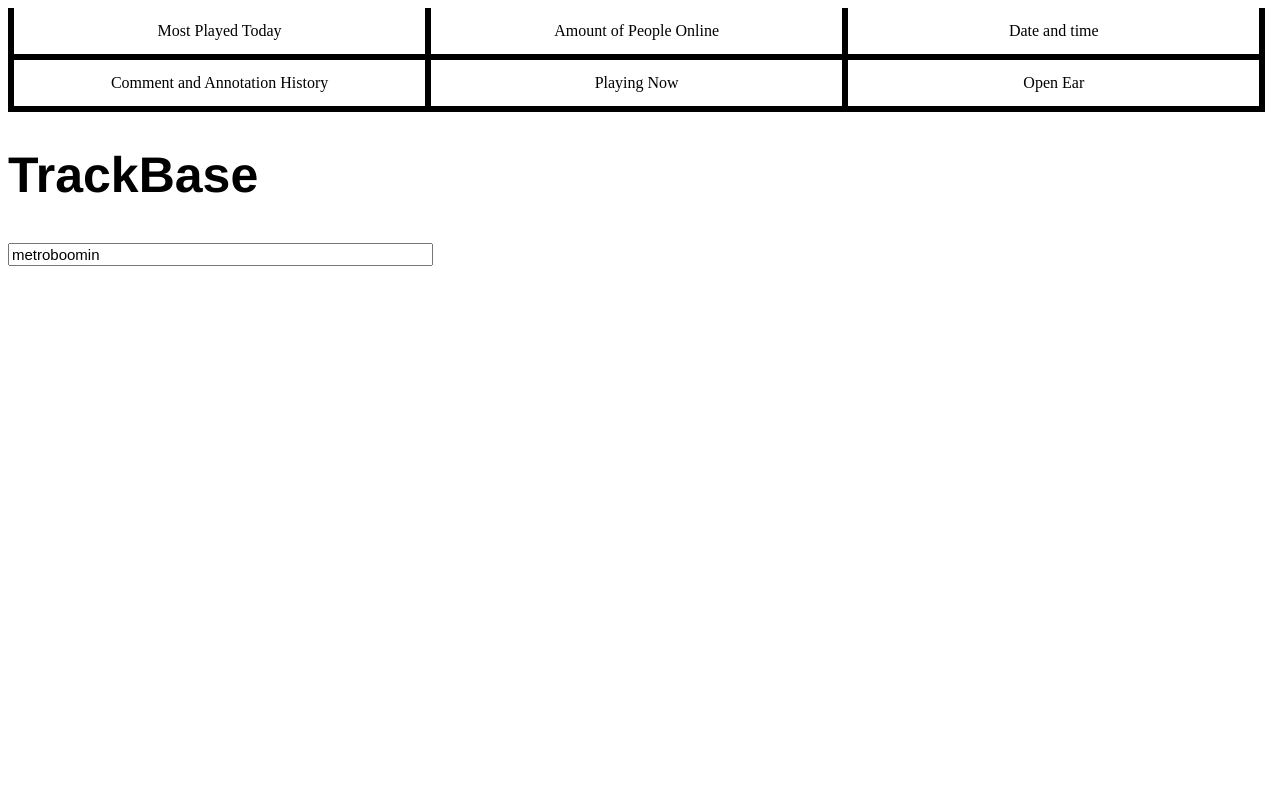
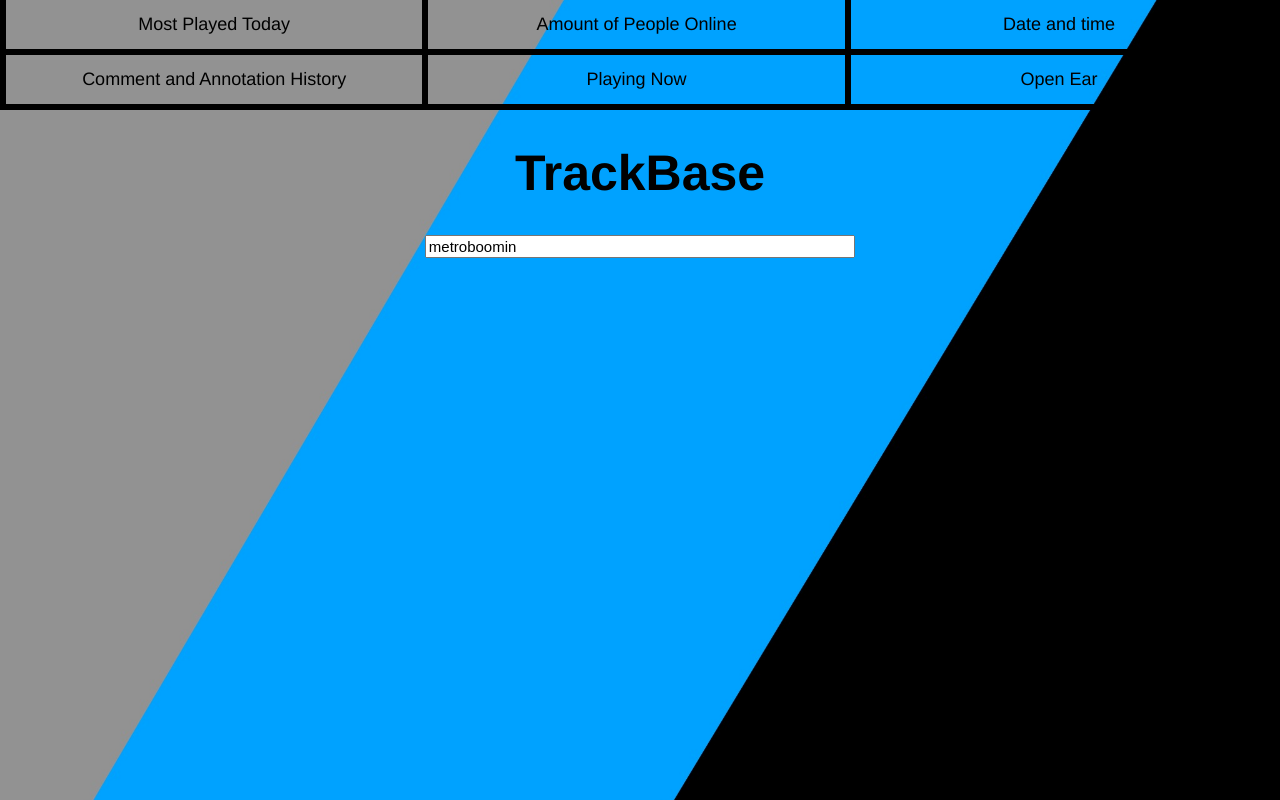
Before and after one commit to ajyoung-atomic/TrackBase, an Angular app: page / in a window 1280 px wide. Built offline with nearby package versions, Linux system fonts and the light colour scheme.

Commit message:
Fixing (and also experimenting with) CSS for the background image

```diff
--- a/src/app/0Trackbase.css
+++ b/src/app/0Trackbase.css
@@ -2,8 +2,16 @@
 @import url('https://fonts.googleapis.com/css?family=Open+Sans:400,700');
 @import url('https://fonts.googleapis.com/css?family=Merriweather:400,700');
 
-body, html
-{
+html {
+  background: url('../assets/z-image.jpg') no-repeat center center fixed;
+  height: 100%;
+  -webkit-background-size: cover;
+  -moz-background-size: cover;
+  -o-background-size: cover;
+  background-size: cover;
+}
+
+body {
   vertical-align: middle;
   text-align: center;
   font-family: "Helvetica", sans-serif;
@@ -30,8 +38,7 @@ li {
   width: 33%;
 }
 
-li a
-{
+li a {
   display: block;
   color: black;
   text-align: center;
@@ -40,23 +47,23 @@ li a
   border-right: 6px solid black;
   border-bottom: 6px solid black;
 }
-  li a:hover
-{
+
+li a:hover {
   background-color:#04a4fc;
 }
 
-.background-image-1
-{
-  /* background-image: url("z-image.jpg"); */
+/*
+.background-image-1 {
+  background-image: url("../assets/z-image.jpg");
   height: 100%;
   top: 100%;
   background-position: center;
   background-repeat: no-repeat;
   background-size:cover;
 }
+*/
 
-.center-page
-{
+.center-page {
   position: relative;
   top: 25%;
   width: 100%;
@@ -65,24 +72,15 @@ li a
   font-size: 32px;
 }
 
-h2
-{
+h2 {
   font-size: 25px;
   left: 0;
+  font-size:10px;
   position: relative;
   width: 100%;
 }
 
-h3
-{
-  font-size: 25px;
-  left: 0;
-  position: relative;
-  width: 100%;
-}
-
-input
-{
+input {
   width: 33%;
   font-size: 15px;
 }
--- a/src/app/app.component.css
+++ b/src/app/app.component.css
@@ -1,5 +1,4 @@
-h1
-{
+h1 {
   font-size: 50px;
   left: 0;
   position: relative;
--- a/src/app/app.component.ts
+++ b/src/app/app.component.ts
@@ -1,10 +1,11 @@
-import { Component } from '@angular/core';
+import { Component, ViewEncapsulation } from '@angular/core';
 import { Http, Response } from '@angular/http';
 import { Observable, Subject } from 'rxjs';
 import 'rxjs/add/operator/map';
 import 'rxjs/add/operator/catch';
 
 @Component({
+  encapsulation: ViewEncapsulation.None,
   selector: 'app-root',
   templateUrl: './app.component.html',
   styleUrls: ['./app.component.css', './0Trackbase.css']
--- a/src/app/app.homepage.html
+++ /dev/null
@@ -1,32 +0,0 @@
-<!DOCTYPE html>
-<html>
-  <head>
-    <meta charset="utf-8">
-    <meta name="viewport" content="width=device-width, initial-scale=1">
-    <title>Made with Thimble</title>
-    <link rel="stylesheet" href="0Trackbase.css">
-  </head>
-  <body>
-    <div class="background-image-1">
-    <ul>
-      <li><a href="mpt">Most Played Today</a></li>
-      <li><a href="apo">Amount of People Online</a></li>
-      <li><a href="d&t">Date and time</a></li>
-    </ul>
-
-    <ul>
-      <li><a href="cah">Comment and Annotation History</a></li>
-      <li><a href="pln">Playing Now</a></li>
-      <li><a href="ope">Open Ear</a></li>
-    </ul>
-    <div class="center-page">
-      <h1>TrackBase</h1>
-      <h2>
-        <form action="" method="get">
-        <input id="search-box" type="text" name="searchbox" placeholder="What is it You Seek?"><br>
-        </form>
-      </h2>
-    </div>
-    </div>
-  </body>
-</html>
```
Also changed, not shown: src/assets/z-image.jpg (added).
